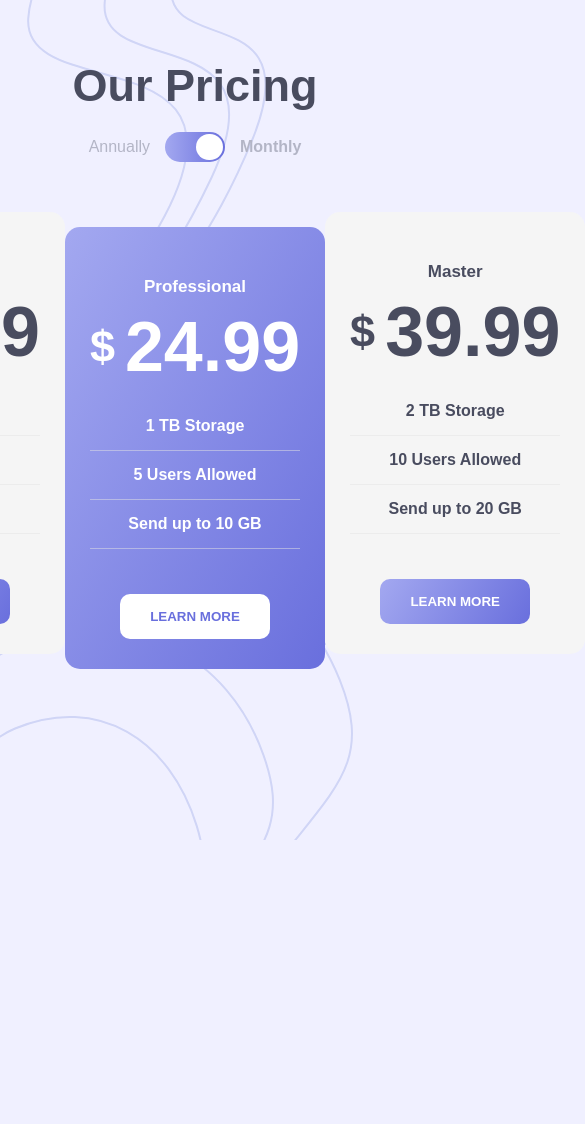
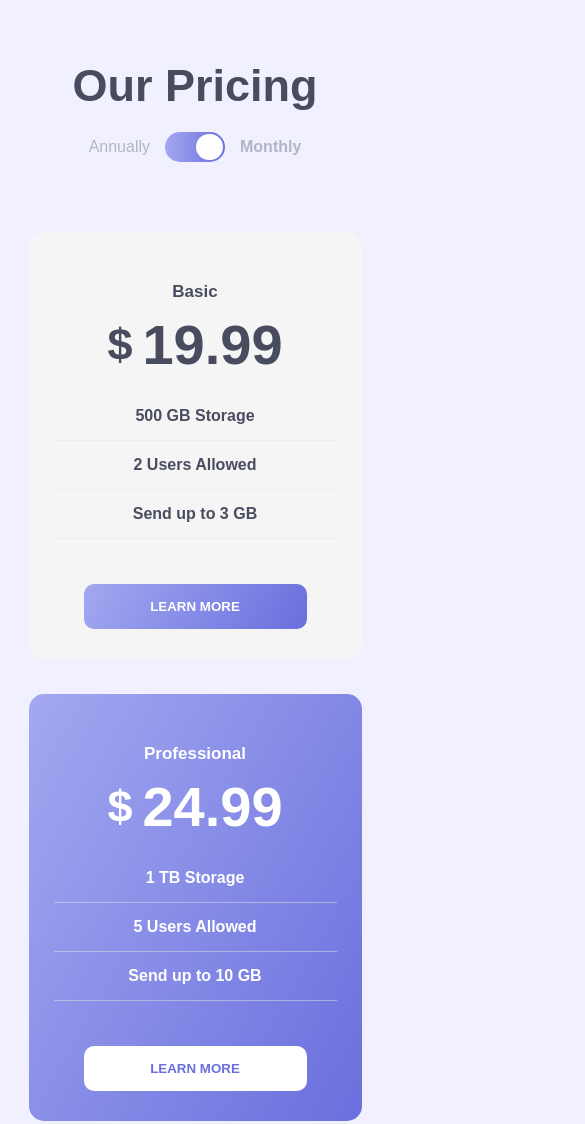
Before and after one commit to poseidonsLV/pricing-component2, a plain HTML site: page index.html in a window 390 px wide. Shown: the top 1124 px of the page, 585 px wide, since content can reach past the window. Before the commit the page ends 844 px from the top, so only its background shows below. Drawn offline with Linux system fonts and the light colour scheme.

Commit message:
made mobile responsive

```diff
--- a/style.css
+++ b/style.css
@@ -86,10 +86,10 @@ body {
   background: whitesmoke;
   padding: 0 25px;
   border-radius: 15px;
-  transition: all 0.6s;
+  transition: all 0.65s;
 }
 .card:hover {
-  transform: scale(1.05);
+  transform: scale(1.04);
   z-index: 25;
 }
 .card:nth-child(2) {
@@ -151,3 +151,26 @@ body {
   background: white;
   color: hsl(237, 63%, 64%);
 }
+@media (max-width: 1024px) {
+  .top-background-image {
+    display: none;
+  }
+  .bottom-background-image {
+    display: none;
+  }
+  .cards-container {
+    flex-direction: column;
+    align-items: center;
+  }
+  .card {
+    margin: 20px 10px;
+  }
+}
+@media (max-width: 425px) {
+  .card {
+    width: 90%;
+  }
+  #price-text {
+    font-size: 3.5rem;
+  }
+}
```
